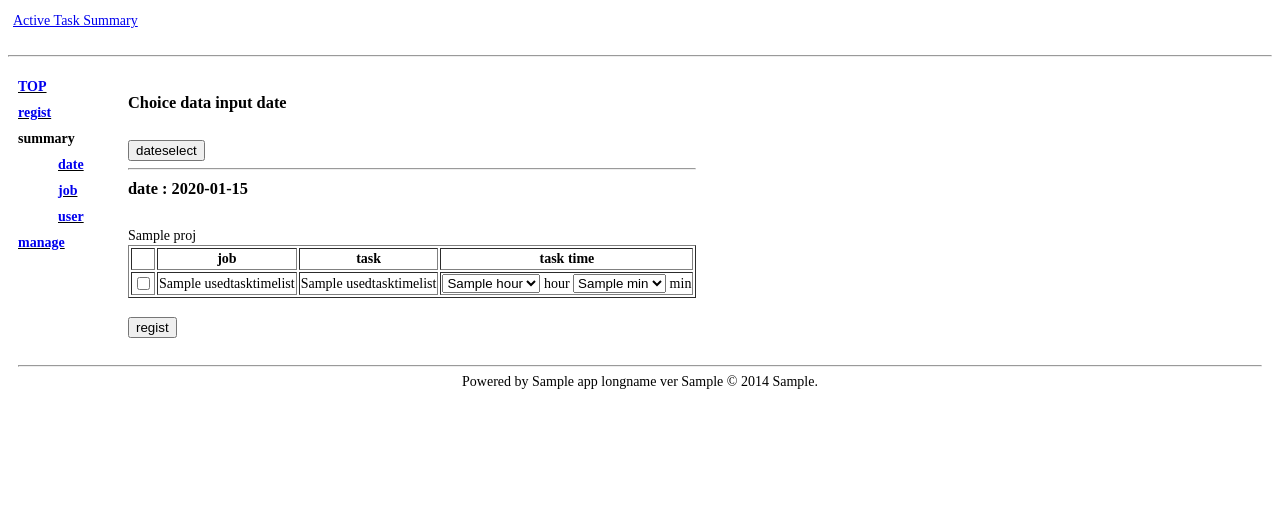
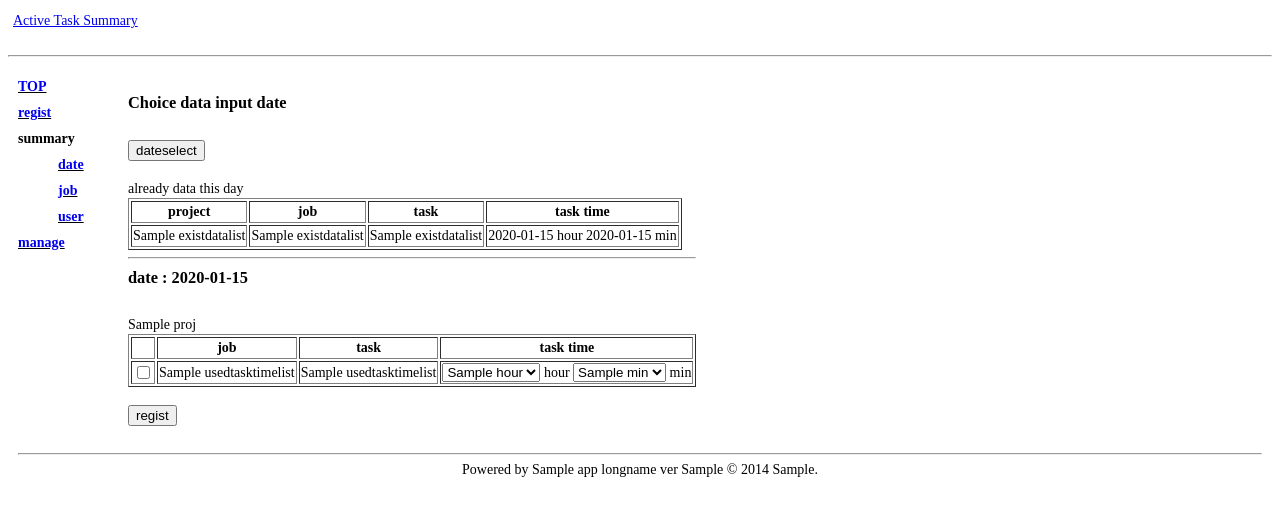
Before and after one commit to dictoss/active-task-summary, a Django app: template ats/templates/regist/regist.html in a window 1280 px wide. Shown: the top 516 px of the page. Run offline with Django 3.2, Linux system fonts and the light colour scheme; the template is opened without the code that fills it: most values are stand-ins (such as "Sample title", 1, 10 or a date in 2020).

Commit message:
show already data when regist.

```diff
--- a/ats/templates/regist/regist.html
+++ b/ats/templates/regist/regist.html
@@ -13,6 +13,25 @@
 {{ form.as_p }}
 <br>
 <input type="submit" value="dateselect" name="submit_dateselect">
+<br><br>
+{% if existdatalist %}
+<table class="usedtasktime" border="1">
+<cation>already data this day </cation>
+<tr>
+<th>project</th><th>job</th><th>task</th><th>task time</th>
+</tr>
+{% for d in existdatalist %}
+<tr>
+<td>{{ d.projectname }}</td>
+<td>{{ d.jobname }}</td>
+<td>{{ d.taskname }}</td>
+<td>{{ d.tasktime_hour }} hour {{ d.tasktime_min }} min</td>
+</tr>
+{% endfor %}
+</table>
+{% else%}
+empty data this day.
+{% endif %}
 <hr>
 
 {% if datalist %}
```
Also changed, not shown: ats/views.py (+10 -0 lines).
